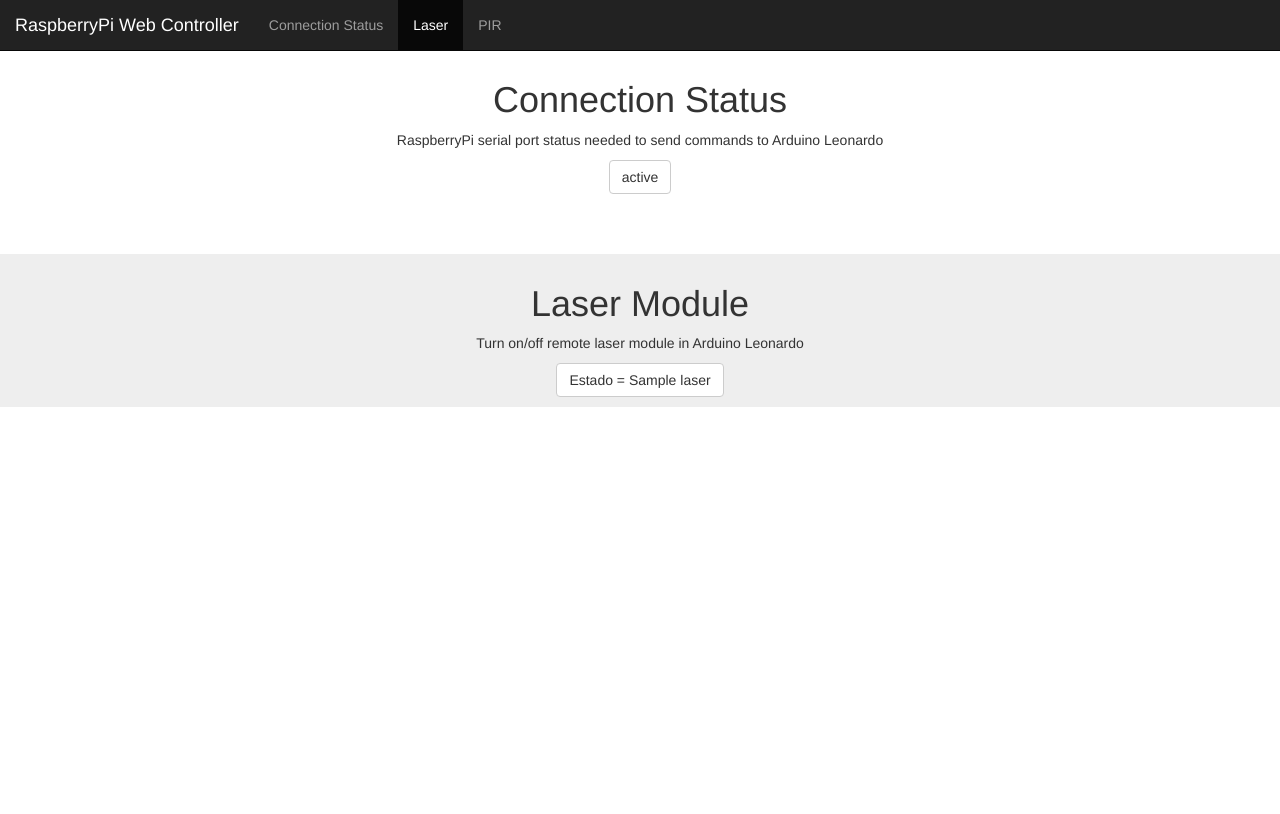
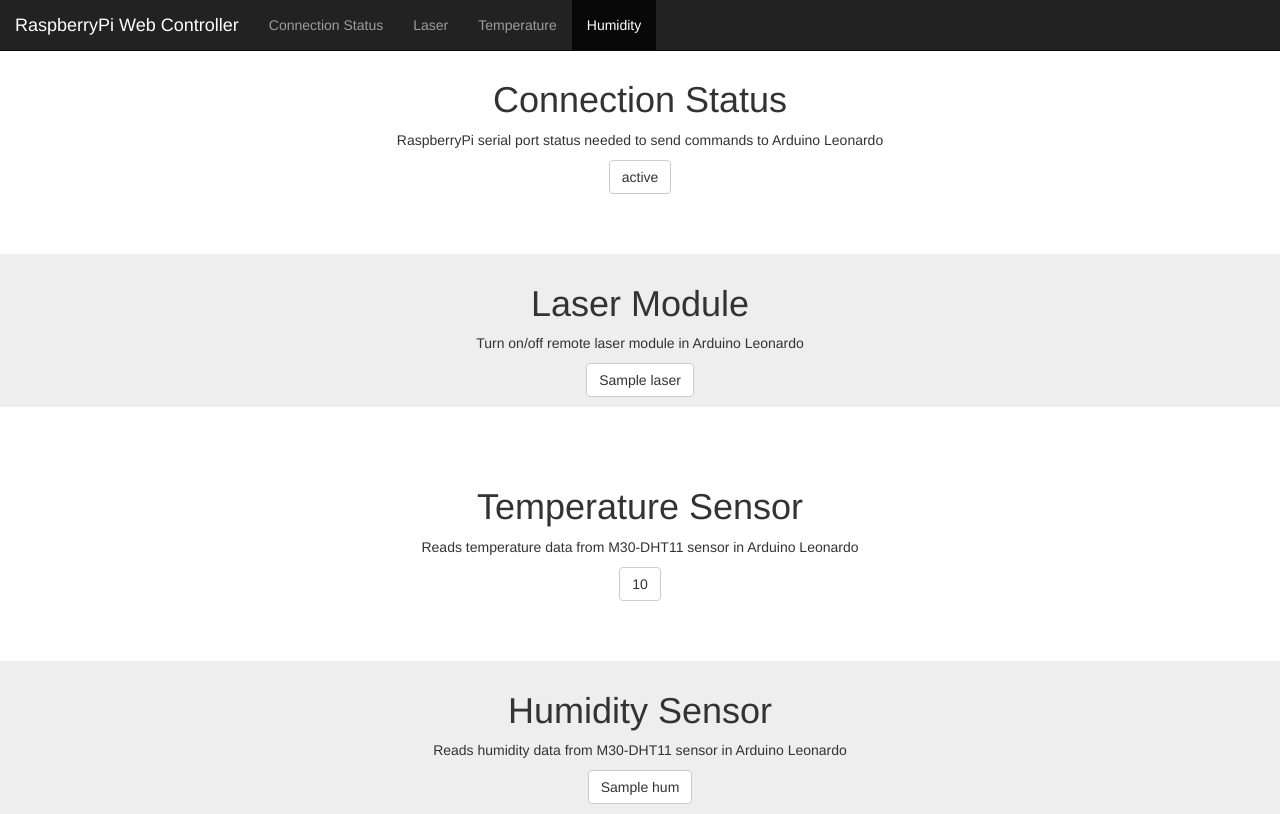
Before and after one commit to locke189/WebControllerPi, a Flask app: template templates/main.html in a window 1280 px wide. Before the commit the page ends 407 px from the top, so only its background shows below. Run offline with Flask 2, Linux system fonts and the light colour scheme; the template is opened without the code that fills it: most values are stand-ins (such as "Sample title", 1, 10 or a date in 2020); some libraries are stand-ins or nearby versions.

Commit message:
V0.3 Added Temperature / Humidity sensor data from arduino

```diff
--- a/Main.py
+++ b/Main.py
@@ -14,16 +14,14 @@ app = Flask(__name__)
 
 
 
-def process_data(laser = "unknown" ):
+def process_data():
     templateData = {
-      'laser' : laser,
-      'comm_status' : comm.getState()
+      'laser' : comm.readLaser(),
+      'comm_status' : comm.getState(),
+      'temp' : comm.readTemperature(),
+      'hum'  : comm.readHumidity()
       }
     return templateData
-
-@app.route("/connect/")
-def connect():
-    return render_template('main.html', **process_data())
 
 
 @app.route("/")
@@ -33,8 +31,8 @@ def mainpage():
 
 @app.route("/laser/")
 def laser():
-    laser_stat = comm.triggerLaser()
-    return render_template('main.html', **process_data(laser = laser_stat))
+    comm.triggerLaser()
+    return render_template('main.html', **process_data())
 
 
 if __name__ == "__main__":
--- a/templates/main.html
+++ b/templates/main.html
@@ -26,7 +26,13 @@
 		#comms{
 			padding:10px;
 		}
-
+		#humidity{
+			background-color: #eeeeee;
+			padding:10px;
+			}
+		#temperature{
+			padding:10px;
+    		}
     </style>
 
   </head>
@@ -52,7 +58,8 @@
       <ul class="nav navbar-nav">
         <li class="active"><a href="#comms">Connection Status</a></li>
         <li><a href="#laser">Laser</a></li>
-        <li><a href="#">PIR</a></li>
+        <li><a href="#temperature">Temperature</a></li>
+        <li><a href="#humidity">Humidity</a></li>
 
       </ul>
 
@@ -70,7 +77,7 @@ Secciones
                 <div class="col-lg-12">
                     <h1>Connection Status</h1>
                     <p>RaspberryPi serial port status needed to send commands to Arduino Leonardo</p>
-                    <a class="btn btn-default page-scroll" href="/connect/"> {{ comm_status }} </a>
+                    <a class="btn btn-default page-scroll" href="#"> {{ comm_status }} </a>
                 </div>
             </div>
         </div>
@@ -86,7 +93,35 @@ Secciones
                 <div class="col-lg-12">
                     <h1>Laser Module</h1>
                     <p>Turn on/off remote laser module in Arduino Leonardo</p>
-                    <a class="btn btn-default page-scroll" href="/laser/">Estado = {{ laser }}</a>
+                    <a class="btn btn-default page-scroll" href="/laser/">{{ laser }}</a>
+                </div>
+            </div>
+        </div>
+    </section>
+
+
+    <!-- Intro Section -->
+    <section id="temperature" class="about-section injected-text">
+        <div class="container-fluid">
+            <div class="row">
+                <div class="col-lg-12">
+                    <h1>Temperature Sensor</h1>
+                    <p>Reads temperature data from M30-DHT11 sensor in Arduino Leonardo</p>
+                    <a class="btn btn-default page-scroll" href="#">{{ temp }}</a>
+                </div>
+            </div>
+        </div>
+    </section>
+
+
+    <!-- Intro Section -->
+    <section id="humidity" class="about-section injected-text">
+        <div class="container-fluid">
+            <div class="row">
+                <div class="col-lg-12">
+                    <h1>Humidity Sensor</h1>
+                    <p>Reads humidity data from M30-DHT11 sensor in Arduino Leonardo</p>
+                    <a class="btn btn-default page-scroll" href="#">{{ hum }}</a>
                 </div>
             </div>
         </div>
```
Also changed, not shown: SerialComms/SerialComms.py (+84 -5 lines), 1 other file.
